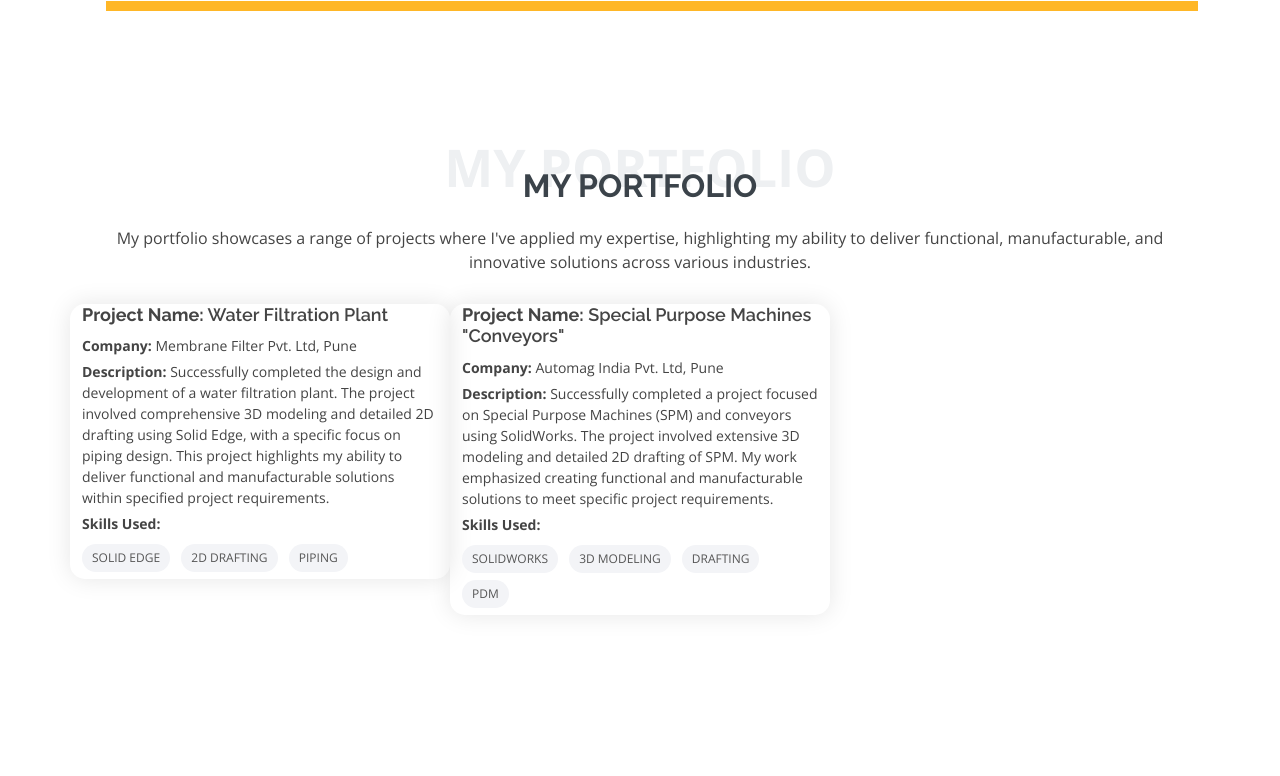
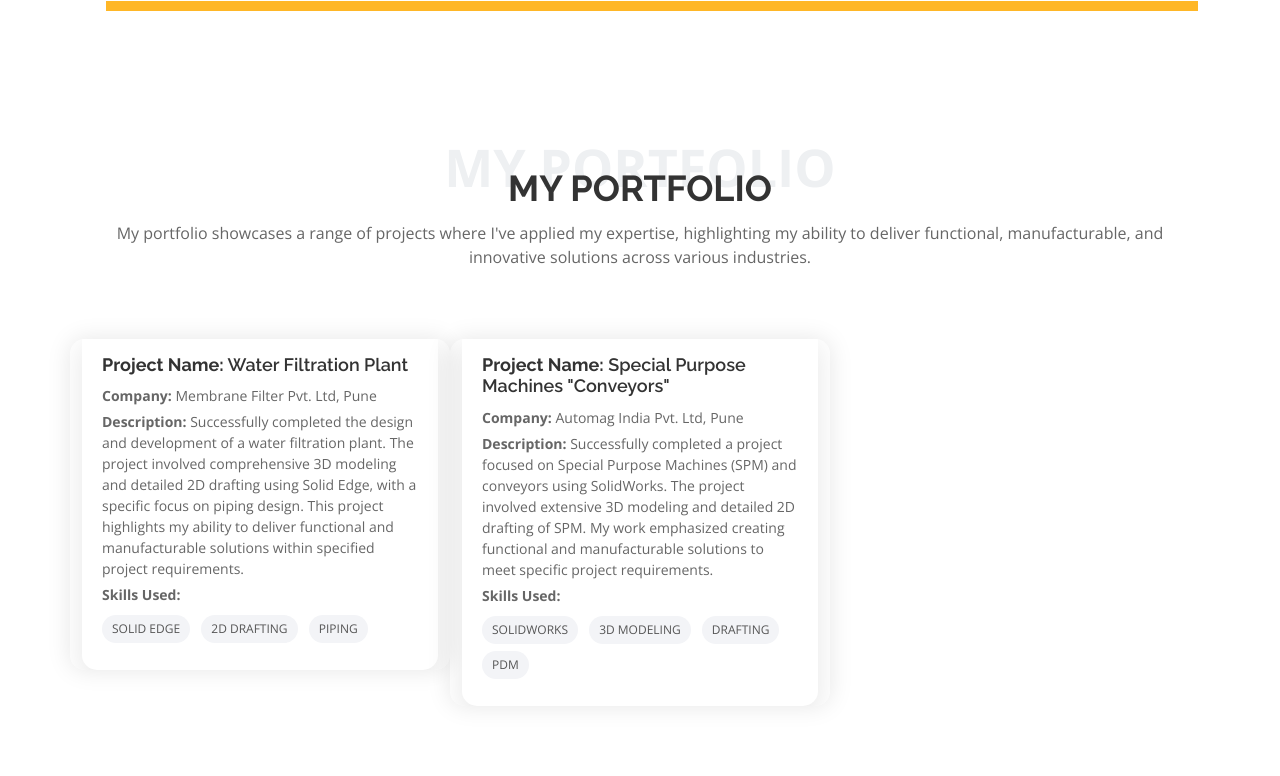
Before and after one commit to DhartiMalpe/PersonalPortfolio, a plain HTML site: page index.html in a window 1280 px wide. Shown: the part 4480-5256 px from the top of the page. Drawn offline with nearby package versions, Linux system fonts and the light colour scheme.

Commit message:
Update style.css

```diff
--- a/assets/css/style.css
+++ b/assets/css/style.css
@@ -778,35 +778,9 @@ section {
 
 
 
-/*
-.portfolio .portfolio-item .portfolio-info ul.skills {
-  list-style-type: none;
-  padding: 0;
-  margin: 10px 0 0;
-
-}
-
-.portfolio .portfolio-item .portfolio-info ul.skills li {
-  display: inline-block;
-  background: #f3f4f7;
-  color: #555;
-  font-size: 12px;
-  margin: 0 7px 7px 0;
-  padding: 5px 10px;
-  border-radius: 50px;
-  text-transform: uppercase;
-
-}
-
-.portfolio .portfolio-item .portfolio-info ul.skills li:hover {
-  background: #ffb727;
-  color: #fff;
-}
 
 /* Portfolio Item Container */
-
-/* Portfolio Item Container */
-.portfolio .portfolio-item {
+/* .portfolio .portfolio-item {
   margin-bottom: 30px;
 
 
@@ -871,10 +845,106 @@ section {
   background: #ffb727;
   color: #fff;
 }
+ */
 
+/* Portfolio Section */
+.portfolio {
+  padding: 60px 0;
+}
 
+.portfolio .section-title {
+  text-align: center;
+  margin-bottom: 40px;
+}
 
+.portfolio .section-title span {
+  position: absolute;
+    top: 30px;
+    color: #eef0f2;
+    left: 0;
+    right: 0;
+    z-index: 1;
+    font-weight: 700;
+    font-size: 52px;
+    text-transform: uppercase;
+    line-height: 0;
+}
 
+.portfolio .section-title h2 {
+  font-size: 36px;
+  font-weight: 700;
+  margin-bottom: 10px;
+  color: #333;
+}
+
+.portfolio .section-title p {
+  font-size: 16px;
+  color: #666;
+}
+
+.portfolio .portfolio-container {
+  display: flex;
+  flex-wrap: wrap;
+  justify-content: space-between;
+}
+
+.portfolio .portfolio-item {
+  margin-bottom: 30px;
+  position: relative;
+  overflow: hidden;
+  border-radius: 15px;
+  box-shadow: 0px 0px 25px rgba(0, 0, 0, 0.1);
+  transition: box-shadow 0.3s ease;
+}
+
+.portfolio .portfolio-item:hover {
+  box-shadow: 0px 12px 35px rgba(0, 0, 0, 0.9);
+}
+
+.portfolio .portfolio-info {
+  background: #fff;
+  padding: 20px;
+  border-radius: 0 0 15px 15px;
+  margin-top: -5px;
+  box-shadow: 0px 10px 30px rgba(0, 0, 0, 0.1);
+  transition: opacity 0.3s ease;
+}
+
+.portfolio .portfolio-info h4 {
+  font-size: 18px;
+  font-weight: 600;
+  margin-bottom: 10px;
+  color: #333;
+}
+
+.portfolio .portfolio-info p {
+  font-size: 14px;
+  margin-bottom: 5px;
+  color: #666;
+}
+
+.portfolio .portfolio-info ul.skills {
+  list-style-type: none;
+  padding: 0;
+  margin: 10px 0 0;
+}
+
+.portfolio .portfolio-info ul.skills li {
+  display: inline-block;
+  background: #f3f4f7;
+  color: #555;
+  font-size: 12px;
+  margin: 0 7px 7px 0;
+  padding: 5px 10px;
+  border-radius: 50px;
+  text-transform: uppercase;
+  transition: background-color 0.3s ease, color 0.3s ease;
+}
+
+.portfolio .portfolio-info ul.skills li:hover {
+  background: #ffb727;
+  color: #fff;
+}
 
 
 
@@ -1040,7 +1110,7 @@ section {
 # Footer
 --------------------------------------------------------------*/
 #footer {
-/*   background: url("../img/footer-bg.jpg") top center no-repeat; */
+  background: url("../img/footer-bg.jpg") top center no-repeat;
   background-size: cover;
   color: #fff;
   font-size: 14px;
```
